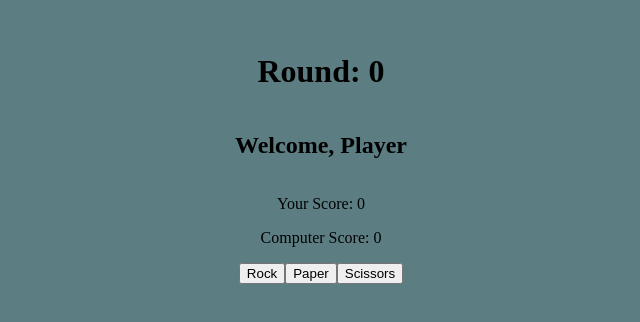
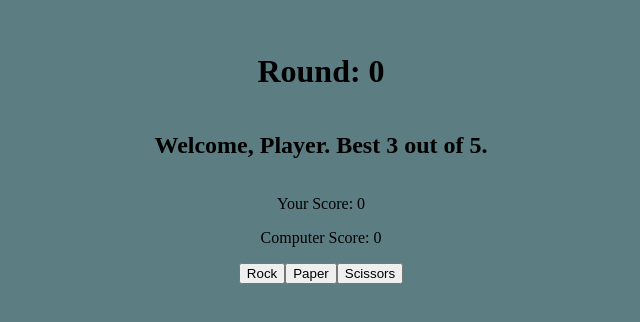
Before and after one commit to cmstiver/rock-paper-scissors, a plain HTML site: page index.html in a window 1280 px wide. Shown: the part 268-590 px from the top of the page, without its empty margins (319-959 px from the left). Drawn offline with Linux system fonts and the light colour scheme.

Commit message:
changed welcome message

```diff
--- a/index.html
+++ b/index.html
@@ -11,7 +11,7 @@
 <div id=display class=center>
     <h1 id = round>Round: 0</h1>
 </div>
-<div class = center><h2 id=alert>Welcome, Player</h2></div>
+<div class = center><h2 id=alert>Welcome, Player. Best 3 out of 5.</h2></div>
 <div>
     <p id=pScore class=center>Your Score: 0</p>
     <p id=cScore class=center>Computer Score: 0</p>
```
